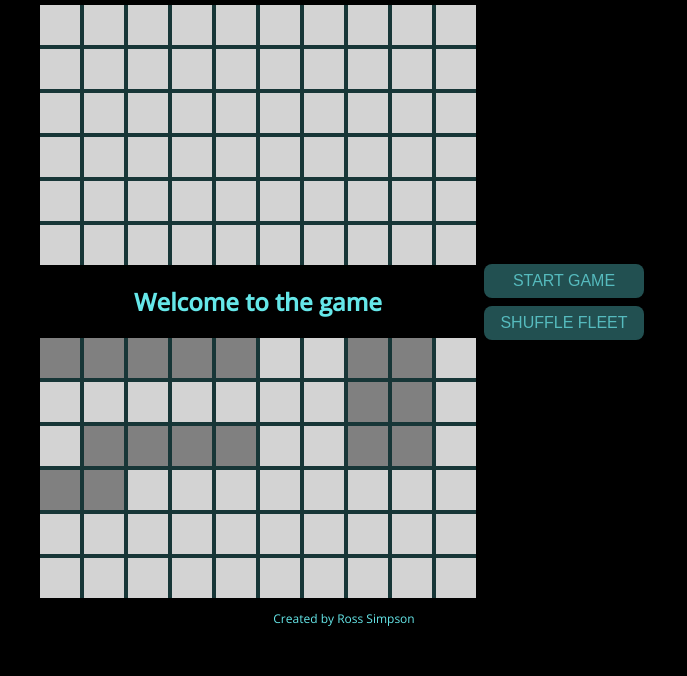
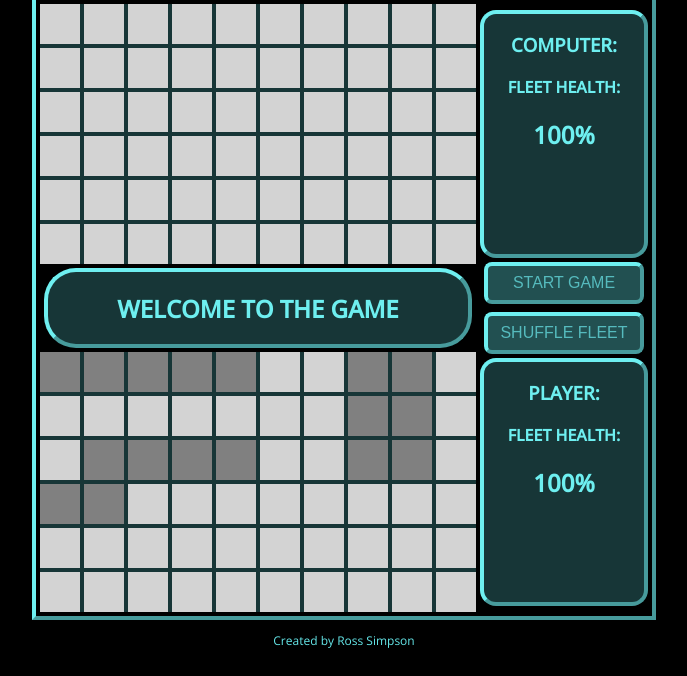
Before and after one commit to SimpsonRoss/battleships, a plain HTML site: page index.html in a window 1280 px wide. Shown: the part 140-816 px from the top of the page, without its empty margins (296-983 px from the left). Drawn offline with nearby package versions, Linux system fonts and the light colour scheme; a web font is replaced by a local one.

Commit message:
Adding some temporary retro styling, fleet health variables, and adding sections for the computer and player dashboards

```diff
--- a/css/style.css
+++ b/css/style.css
@@ -23,7 +23,8 @@ body {
 #header {}
 
 #gameTitle {
-  font-size: 5vmin;
+  font-family: 'Bruno Ace SC', cursive;
+  font-size: 6vmin;
   text-align: center;
 }
 
@@ -33,6 +34,8 @@ body {
   justify-content: center;
   align-items: center;
   gap: .5vmin;
+  padding: .5vmin;
+  border: .5vmin outset rgb(110, 239, 240);
 }
 
 #leftPanel {
@@ -43,9 +46,33 @@ body {
 }
 
 #rightPanel {
-  display: grid;
+  display: flex;
+  flex-direction: column;
   grid-row: 1 / 2;
   grid-column: 2 / 3;
+}
+
+#computerDashboard {
+  text-align: center;
+  font-size: 2vmin;
+  font-weight: bold;
+  height: 31vmin;
+  border-radius: 2vmin;
+  color: rgb(110, 239, 240);
+  background-color: rgb(23, 54, 55);
+  border: .5vmin outset rgb(110, 239, 240);
+
+}
+
+#playerDashboard {
+  text-align: center;
+  font-size: 2vmin;
+  font-weight: bold;
+  height: 31vmin;
+  border-radius: 2vmin;
+  color: rgb(110, 239, 240);
+  background-color: rgb(23, 54, 55);
+  border: .5vmin outset rgb(110, 239, 240);
 }
 
 button {
@@ -54,7 +81,7 @@ button {
   margin: .5vmin;
   font-size: 2vmin;
   border-radius: 1vmin;
-  border: 0vmin solid grey;
+  border: .5vmin outset rgb(110, 239, 240);
   color: rgb(86, 187, 190);
   background-color: rgb(34, 80, 81)
 }
@@ -73,14 +100,10 @@ button:hover {
   grid-template-rows: repeat(6, 5vmin);
   gap: .5vmin;
   background-color: rgb(23, 54, 55);
+
 }
 
-/* #computerBoard>div {
-  background-color: lightgrey;
-} */
-
-/* No longer works because of the cells auto updating */
-#computerBoard div:hover {
+.hoverEffect div:hover {
   /* border-radius: 50%; */
   /* -webkit-box-shadow: 5px 5px 16px 0px white; */
   /* box-shadow: .2vmin .3vmin .6vmin 0px rgba(194, 249, 249, 0.761); */
@@ -88,6 +111,16 @@ button:hover {
 }
 
 #messageBar {
+  height: 10vmin;
+  padding: 0;
+  border-radius: 4vmin;
+  color: rgb(110, 239, 240);
+  background-color: rgb(23, 54, 55);
+  margin: .5vmin;
+  border: .5vmin outset rgb(110, 239, 240);
+}
+
+#message {
   font-size: 3vmin;
   text-align: center;
 }
@@ -101,10 +134,6 @@ button:hover {
   background-color: rgb(23, 54, 55);
 }
 
-/* #playerBoard>div {
-  background-color: lightgrey;
-} */
-
 #footer {}
 
 #createdBy {
--- a/index.html
+++ b/index.html
@@ -7,7 +7,9 @@
   <title>Battleships</title>
   <link rel="preconnect" href="https://fonts.googleapis.com">
   <link rel="preconnect" href="https://fonts.gstatic.com" crossorigin>
-  <link href="https://fonts.googleapis.com/css2?family=Open+Sans:wght@300;400;500&display=swap" rel="stylesheet">
+  <link href="https://fonts.googleapis.com/css2?family=Bruno+Ace+SC&family=Open+Sans:wght@300;400;500&display=swap"
+    rel="stylesheet">
+
   <link href="css/style.css" rel="stylesheet" type="text/css" />
   <script defer src="js/script.js"></script>
 </head>
@@ -23,8 +25,8 @@
       <section id="computerBoard">
       </section>
 
-      <section id="alertMessage">
-        <h2 id="messageBar">Welcome to the game</h2>
+      <section id="messageBar">
+        <h2 id="message">WELCOME TO THE GAME</h2>
       </section>
 
       <section id="playerBoard">
@@ -32,10 +34,18 @@
     </section>
 
     <section id="rightPanel">
-
+      <div id="computerDashboard">
+        <h3>COMPUTER:</h3>
+        <p>FLEET HEALTH:</p>
+        <h2>100%</h2>
+      </div>
       <button id="start">START GAME</button>
       <button id="shuffle">SHUFFLE FLEET</button>
-
+      <div id="playerDashboard">
+        <h3>PLAYER:</h3>
+        <p>FLEET HEALTH:</p>
+        <h2>100%</h2>
+      </div>
     </section>
   </main>
 
--- a/js/script.js
+++ b/js/script.js
@@ -5,14 +5,14 @@ const COLS = 10;
 
 // An object to store the color values for the player board
 const PLAYERCOLORS = {
-  '-2': 'green',      //Safe
+  '-2': 'transparent', //Safe
   '-1': 'red',        //Bombed Ship
   '0': 'lightgrey',   //Empty Square
   '1': 'grey',        //Healthy Ship
 }
 // An object to store the color values for the computer board, which hides the computer ships
 const COMPCOLORS = {
-  '-2': 'green',      //Safe
+  '-2': 'transparent', //Safe
   '-1': 'red',        //Bombed Ship
   '0': 'lightgrey',   //Empty Square
   '1': 'lightgrey',   //Healthy Ship
@@ -20,22 +20,25 @@ const COMPCOLORS = {
 
 // An object to store the player names, incase I want to adjust these
 const TURNS = {
-  player: 'Player',
-  computer: 'Computer',
+  player: 'PLAYER',
+  computer: 'COMPUTER',
 }
 
 /*----- state variables -----*/
 let computerBoardArr;
+let computerFleet;
+let computerFleetHealth;
 let playerBoardArr;
-let computerFleet;
 let playerFleet;
+let playerFleetHealth;
 let turn; // 1 = Players Turn & -1 = Computers Turn & 0 = Game not in progress
 let winner; // null = game in play, 1 = Player Wins, -1 = Computer Wins
+
 
 /*----- cached elements  -----*/
 const computerBoard = document.querySelector('#computerBoard');
 const playerBoard = document.querySelector('#playerBoard');
-const messageEl = document.querySelector('#messageBar');
+const messageEl = document.querySelector('#message');
 const startBtn = document.getElementById('start');
 const shuffleBtn = document.getElementById('shuffle');
 
@@ -67,8 +70,10 @@ function init() {
 
   generateBoard(computerBoard, false);
   generateBoard(playerBoard, true);
-  placeShipsOnBoard(playerFleet, playerBoardArr)
-  placeShipsOnBoard(computerFleet, computerBoardArr)
+  placeShipsOnBoard(playerFleet, playerBoardArr);
+  placeShipsOnBoard(computerFleet, computerBoardArr);
+  computerFleetHealth = 100;
+  playerFleetHealth = 100;
 
   render();
 }
@@ -78,6 +83,8 @@ function startTurns() {
     return
   }
   turn = 1;
+  computerBoard.classList.add('hoverEffect');
+
   console.log('start game!')
   render()
 }
@@ -98,11 +105,20 @@ function boardClick(evt) {
     if (computerBoardArr[colIdx][rowIdx] < 0) {
       console.log('not valid');
       return;
+
+      //MISS
     } else if (computerBoardArr[colIdx][rowIdx] === 0) {
       // If the player doesn't get a hit, switch to computer's turn
+      console.log('player misses')
       turn *= -1
+      computerBoardArr[colIdx][rowIdx] -= 2;
+
+      //HIT
+    } else if (computerBoardArr[colIdx][rowIdx] === 1) {
+      console.log('player gets a hit')
+      computerBoardArr[colIdx][rowIdx] -= 2;
     }
-    computerBoardArr[colIdx][rowIdx] -= 2;
+
   }
 
   //Check for winner
@@ -124,14 +140,20 @@ function computerTurnAI() {
     //guard incase the cell is already occupied
     if (playerBoardArr[randomCol][randomRow] === -1 || playerBoardArr[randomCol][randomRow] === -2) {
       return computerTurnAI()
+
+      //MISS
     } else if (playerBoardArr[randomCol][randomRow] === 0) {
       // If the computer doesn't get a hit, switch to player's turn
       turn *= -1
+      console.log('computer misses')
       playerBoardArr[randomCol][randomRow] -= 2;
       winner = getWinner();
       render();
+
+      //HIT
     } else if (playerBoardArr[randomCol][randomRow] === 1) {
       playerBoardArr[randomCol][randomRow] -= 2;
+      console.log('computer gets a hit')
       winner = getWinner();
       render();
       setTimeout(computerTurnAI, 1500);
@@ -194,19 +216,19 @@ function getWinner() {
     return -1;
   }
   // If we haven't returned yet, there's no winner
-  console.log('game is still in play');
+  //console.log('game is still in play');
   return null;
 }
 
 function renderMessage() {
   if (winner !== null) {
-    messageEl.innerHTML = `${winner === 1 ? TURNS.player : TURNS.computer} Wins!`;
+    messageEl.innerHTML = `${winner === 1 ? TURNS.player : TURNS.computer} WINS!`;
     //scoreBoard.innerHTML = `<strong>SCORES: ${player1}: ${player1Score} | ${player2}: ${player2Score}</strong>`;
     //else, the game is in play
   } else if (turn === 0) {
     return
   } else {
-    messageEl.innerHTML = `${turn === 1 ? TURNS.player : TURNS.computer}'s Turn`;
+    messageEl.innerHTML = `${turn === 1 ? TURNS.player : TURNS.computer}'S TURN`;
     //scoreBoard.innerHTML = `<strong>SCORES: ${player1}: ${player1Score} | ${player2}: ${player2Score}</strong>`;
   }
 };
```
